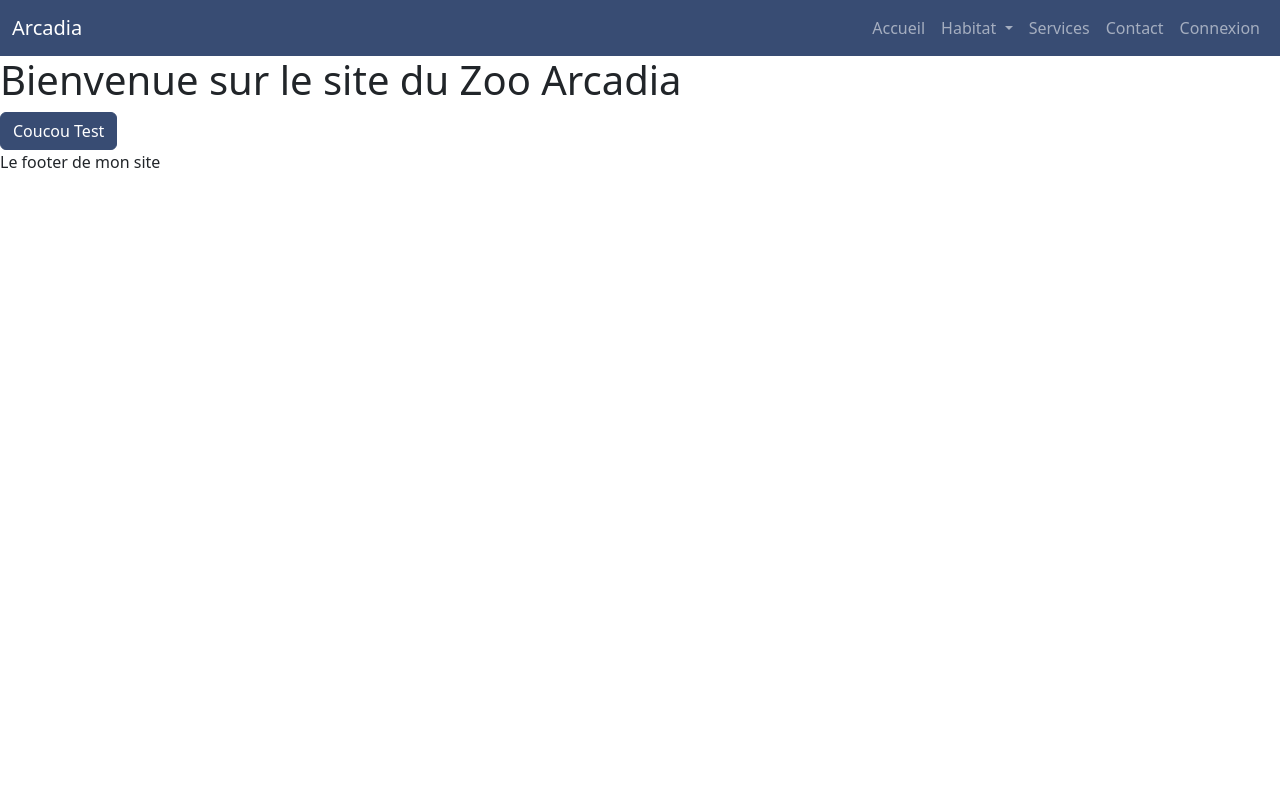
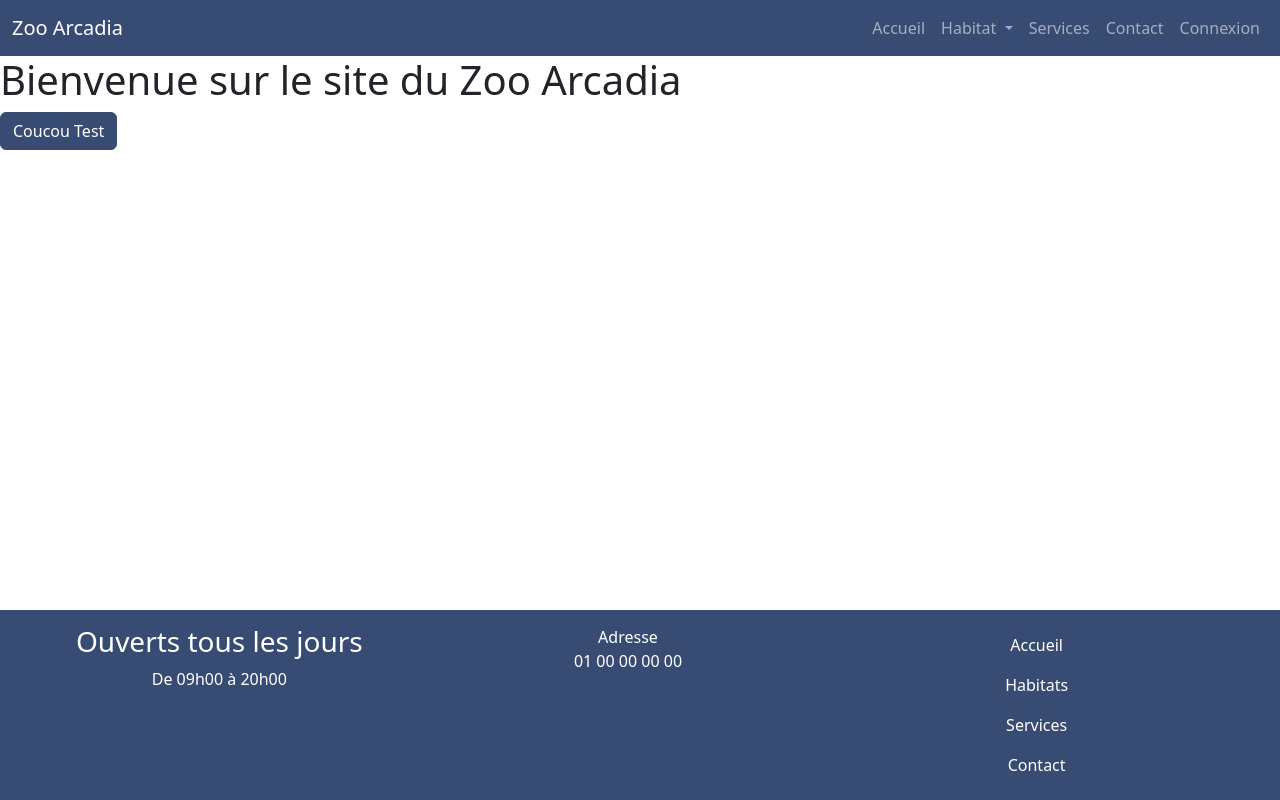
Before and after one commit to GilPB93/Project-test, a website with bundled scripts: page index.html in a window 1280 px wide. Built offline with nearby package versions, Linux system fonts and the light colour scheme; files whose address does not match are found by name.

Commit message:
Add site footer

```diff
--- a/index.html
+++ b/index.html
@@ -15,7 +15,7 @@
     <header>
         <nav class="navbar navbar-expand-lg bg-primary" data-bs-theme="dark">
             <div class="container-fluid">
-                <a class="navbar-brand" href="/">Arcadia</a>
+                <a class="navbar-brand" href="/">Zoo Arcadia</a>
                 <button class="navbar-toggler" type="button" data-bs-toggle="collapse" data-bs-target="#navbarSupportedContent" aria-controls="navbarSupportedContent" aria-expanded="false" aria-label="Toggle navigation">
 
                   <span class="navbar-toggler-icon"></span>
@@ -55,7 +55,35 @@
         <!--Le contenu de la page sera injectée ici-->
     </main>
 
-    <footer>Le footer de mon site</footer>
+    <footer class="bg-primary text-white text-center footer" >
+        <div class="row container-fluid">
+            <div class="col-12 col-lg-4">
+                <h3>Ouverts tous les jours</h3>
+                    <p>De 09h00 à 20h00</p>
+            </div>
+            <div class="col-6 col-lg-4">
+                <p>Adresse </br>
+                01 00 00 00 00</p>
+            </div>
+            <div class="col-6 col-lg-4">
+                <ul class="navbar-nav ms-auto mb-2 mb-lg-0">
+                    <li class="nav-item">
+                      <a class="nav-link" href="/">Accueil</a>
+                    </li>
+                    <li class="nav-item">
+                        <a class="nav-link" href="/">Habitats</a>
+                    </li>
+                    <li class="nav-item">
+                        <a class="nav-link" href="/">Services</a>
+                    </li>
+                    <li class="nav-item">
+                        <a class="nav-link" href="/">Contact</a>
+                    </li>
+                  </ul>
+            </div>
+
+        </div>
+    </footer>
 
     <script type="module" src="Router/Router.js"></script>
     <script src="node_modules/bootstrap/dist/js/bootstrap.bundle.min.js"></script>
--- a/scss/main.scss
+++ b/scss/main.scss
@@ -1 +1,18 @@
 @import 'custom';
+
+html {
+    position: relative;
+    min-height: 100%;
+
+}
+
+main {
+    margin-bottom: 272px;
+}
+
+footer.footer {
+    padding: 15px;
+    position: absolute;
+    bottom: 0;
+    width: 100%;
+}
```
Also changed, not shown: scss/main.css, 1 other file.
